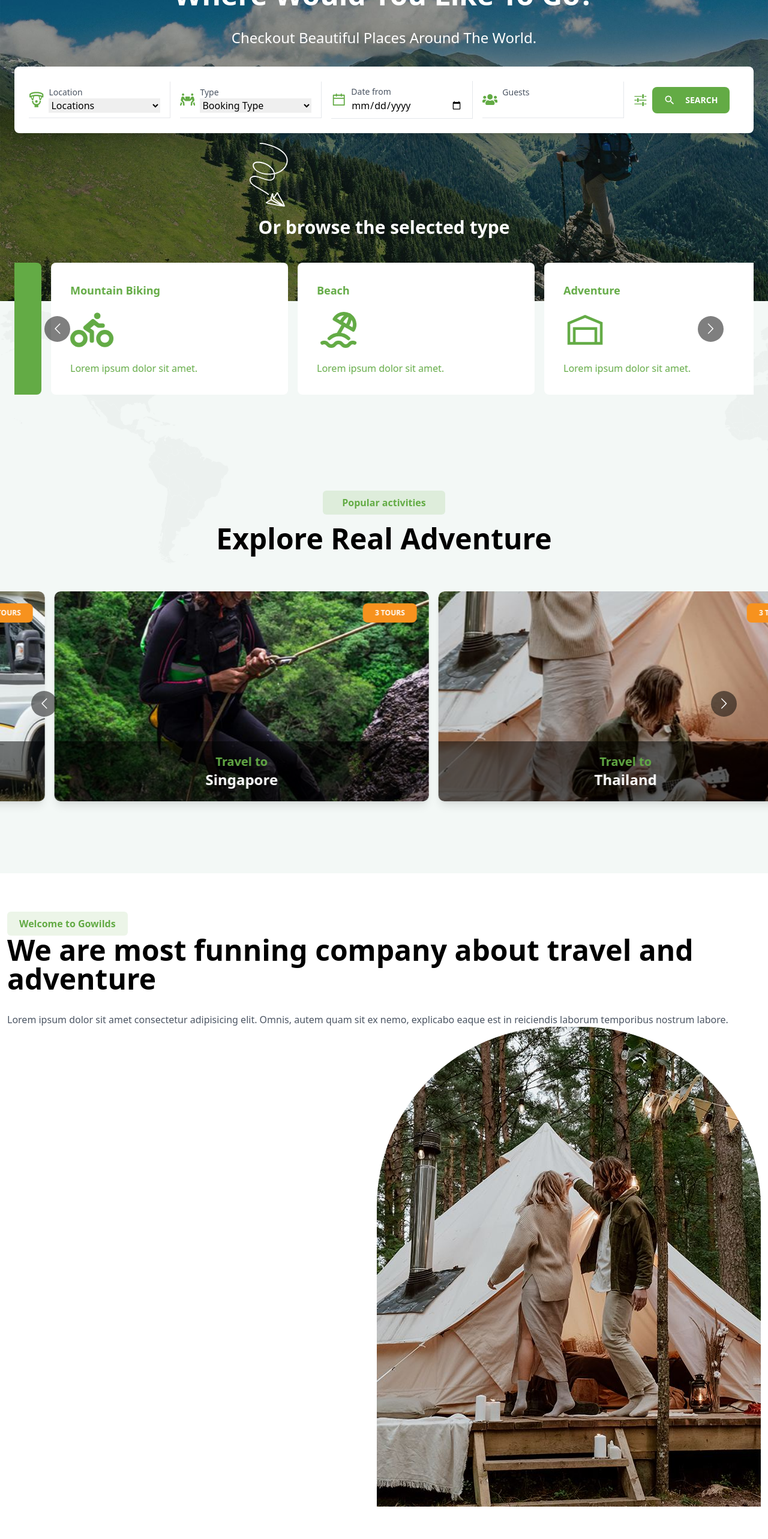
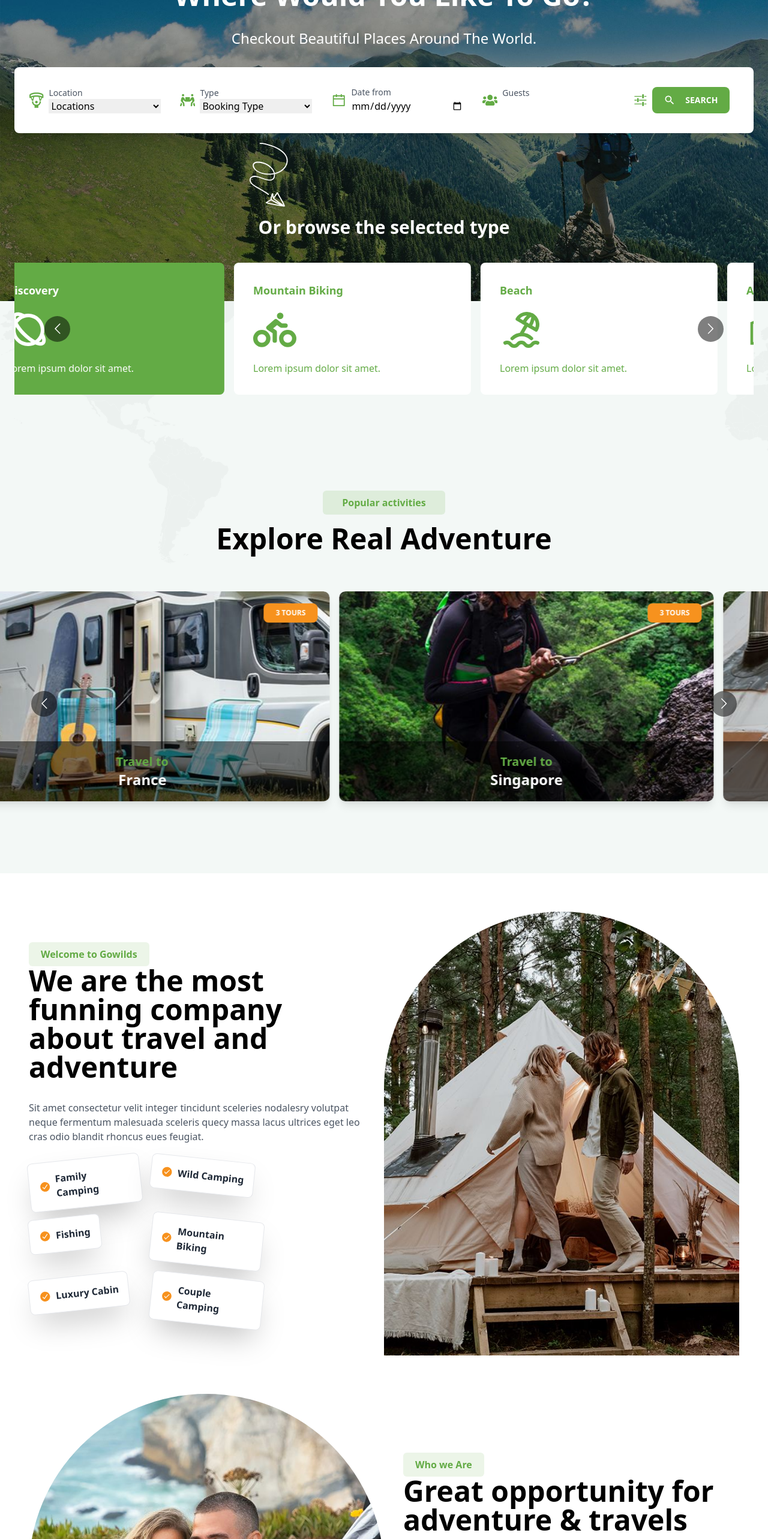
Before and after one commit to MaitriPatel242/BookNGo, a React (Vite) app in the folder frontend/: page / in a window 1280 px wide. Shown: the part 234-2800 px from the top of the page at 60% size. Built offline with nearby package versions, Linux system fonts and the light colour scheme.

Commit message:
Popular Component Completed

```diff
--- a/frontend/src/components/Hero.jsx
+++ b/frontend/src/components/Hero.jsx
@@ -118,7 +118,7 @@ export default function Hero() {
                         Checkout Beautiful Places Around The World.
                     </p>
                     <div className="bg-white p-6 rounded-lg shadow-lg lg:flex items-center justify-between w-full">
-                        <div className="flex items-center w-full lg:border-r border-b py-2 pr-4 mr-4">
+                        <div className="flex items-center w-full lg:py-2 pr-4 mr-4">
                             <MdOutlineParagliding className="text-green text-3xl mr-2" />
                             <div className="flex flex-col w-full">
                                 <p className="text-gray-600 text-sm">
@@ -129,7 +129,7 @@ export default function Hero() {
                                 </select>
                             </div>
                         </div>
-                        <div className="flex items-center w-full lg:border-r border-b py-2 pr-4 mr-4">
+                        <div className="flex items-center w-full lg:py-2 pr-4 mr-4">
                             <FaPeopleCarry className="text-green text-3xl mr-2" />
                             <div className="flex flex-col w-full">
                                 <p className="text-gray-600 text-sm">
@@ -140,7 +140,7 @@ export default function Hero() {
                                 </select>
                             </div>
                         </div>
-                        <div className="flex items-center w-full lg:border-r border-b py-2 pr-4 mr-4">
+                        <div className="flex items-center w-full lg:py-2 pr-4 mr-4">
                             <AiOutlineCalendar className="text-green text-3xl mr-2" />
                             <div className="flex flex-col w-full">
                                 <p className="text-gray-600 text-sm">
@@ -149,7 +149,7 @@ export default function Hero() {
                                 <input type="date" className="focus:outline-none" />
                             </div>
                         </div>
-                        <div className="flex items-center w-full lg:border-r border-b py-2 pr-4 mr-4">
+                        <div className="flex items-center w-full lg:py-2 pr-4 mr-4">
                             <FaUsers className="text-green text-3xl mr-2" />
                             <div className="flex flex-col w-full">
                                 <p className="text-gray-600 text-sm">
--- a/frontend/src/components/Popular.jsx
+++ b/frontend/src/components/Popular.jsx
@@ -12,70 +12,80 @@ const categories = [
 ];
 
 export default function Popular() {
-    const Section = ({ title, text, childern, image, reverse }) => {
+    const Section = ({ title, text, children, image, reverse }) => {
         return (
-            <div className="max-w-[1320px] mx-auto mt-16 px-3">
-                <div className={`lg:flex gap-8 justify-between ${reverse && 'flex-flow-reverse'}`}>
-                    <div className="lg:1/2">
-                        <h6 className="text-green bg-[#ecf5e8] w-fit rounded-md px-5 py-2 font-bold">{title}</h6>
-                        <h3 className="lg:text-5xl text-3xl font-bold pb-8 leading-tight">{text}</h3>
-                        <p className="text-gray-600">
-                            Lorem ipsum dolor sit amet consectetur adipisicing elit. Omnis, autem quam sit ex nemo, explicabo eaque est in reiciendis laborum temporibus nostrum labore.
+            <div className="max-w-[1440px] mx-auto mt-16 px-4 md:px-12">
+                <div className={`flex flex-col md:flex-row ${reverse ? "md:flex-row-reverse" : ""} items-center gap-8`}>
+                    <div className="w-full md:w-1/2">
+                        <h6 className="text-green bg-[#ecf5e8] w-fit rounded-md px-5 py-2 font-bold">
+                            {title}
+                        </h6>
+                        <h3 className="text-3xl md:text-5xl font-bold pb-8 leading-tight">
+                            {text}
+                        </h3>
+                        <p className="text-gray-600 mb-6">
+                            Sit amet consectetur velit integer tincidunt sceleries nodalesry
+                            volutpat neque fermentum malesuada sceleris quecy massa lacus
+                            ultrices eget leo cras odio blandit rhoncus eues feugiat.
                         </p>
+                        {children}
                     </div>
-                    {childern}
-                </div>
-                <div className="lg:1/2">
-                    <div className={`lg:flex w-full ${reverse ? 'justify-start' : 'justify-end'}`}>
-                        <img src={image} alt="" className="rounded-t-[300px]" />
+                    <div className="w-full md:w-1/2 flex-shrink-0">
+                        <img src={image} alt="" className="rounded-t-[300px] w-full max-w-full" />
                     </div>
                 </div>
             </div>
-        )
-    }
+        );
+    };
 
     const Card = ({ text, tilt }) => {
         return (
-            <div className={`flex items-center w-fit gap-2 p-4 border rounded-lg cursor-pointer transition-transform transform hover:scale-105 bg-white shadow-xl ${tilt}`}>
+            <div className={`flex items-center w-fit gap-2 p-4 border rounded-lg cursor-pointer transition-transform transform hover:scale-105 bg-white shadow-2xl ${tilt}`}>
                 <IoCheckmarkCircle className="text-xl text-orange" />
                 <span className="font-bold text-gray-800">{text}</span>
             </div>
-        )
-    }
+        );
+    };
 
     const ProgressBar = ({ value, text }) => {
         return (
             <div className="flex flex-col items-center">
                 <div className="w-28">
-                    <CircularProgressbar value={value} text={text} styles={buildStyles({
-                        pathColor: "#63AB45",
-                        textColor: "#000",
-                        trailColor: "#D6D6D6",
-                        backgroundColor: "#F8F8F8",
-                    })} />
+                    <CircularProgressbar
+                        value={value}
+                        text={`${value}%`}
+                        styles={buildStyles({
+                            pathColor: "#63AB45",
+                            textColor: "#000",
+                            trailColor: "#D6D6D6",
+                            backgroundColor: "#F8F8F8",
+                        })}
+                    />
                 </div>
                 <p className="font-bold mt-2">{text}</p>
             </div>
-        )
-    }
+        );
+    };
 
     return (
         <div>
-            <Section image='/image-15.jpg' text="We are most funning company about travel and adventure" title="Welcome to Gowilds">
-                <div>
-                    {categories.map((category) =>
-                        <Card key={category.text} text={category.text} tilt={category.tilt} />
-                    )}
+            <Section image="/image-15.jpg" text="We are the most funning company about travel and adventure" title="Welcome to Gowilds">
+                <div className="flex flex-wrap gap-4">
+                    {categories.map((category, index) => (
+                        <div key={category.text} className="w-full sm:w-1/2 md:w-1/3">
+                            <Card text={category.text} tilt={category.tilt} />
+                        </div>
+                    ))}
                 </div>
             </Section>
-            <Section image='/image-07.jpg' text="Great oppurtunity for adventure & travels" title="Who we Are" reverse>
+            <Section image="/image-07.jpg" text="Great opportunity for adventure & travels" title="Who we Are" reverse>
                 <div className="flex justify-center items-center bg-gray-100 my-12">
-                    <div className="bg-white rounded-lg p-8 shadow-xl flex lg:flex-row flex-col items-center lg:gap-16 gap-4 w-full justify-center">
+                    <div className="bg-white rounded-lg p-8 shadow-2xl flex lg:flex-row flex-col items-center gap-16 w-full justify-center">
                         <ProgressBar value={50} text="Satisfied Clients" />
                         <ProgressBar value={50} text="Success Rate" />
                     </div>
                 </div>
             </Section>
         </div>
-    )
+    );
 }
```
